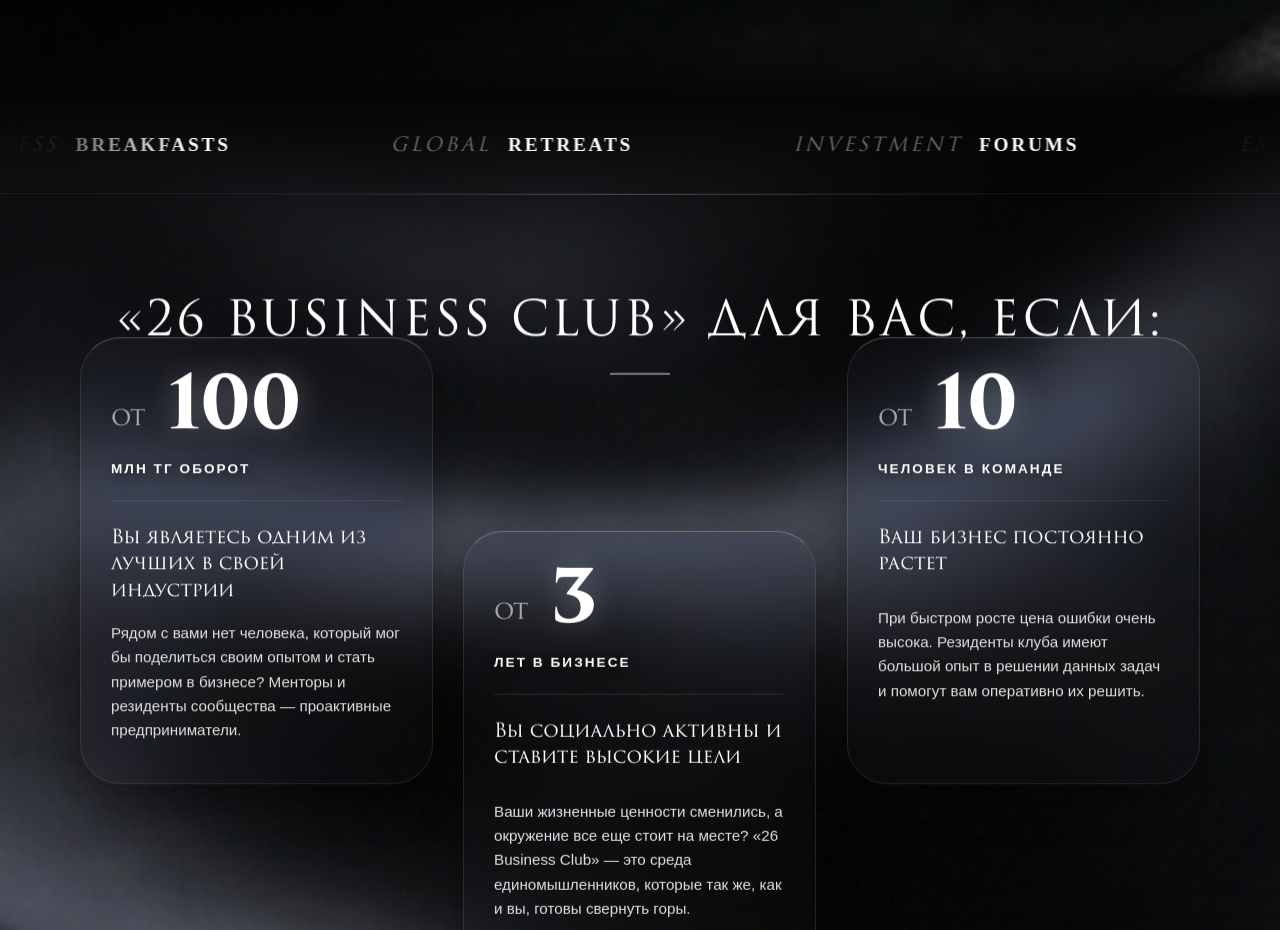
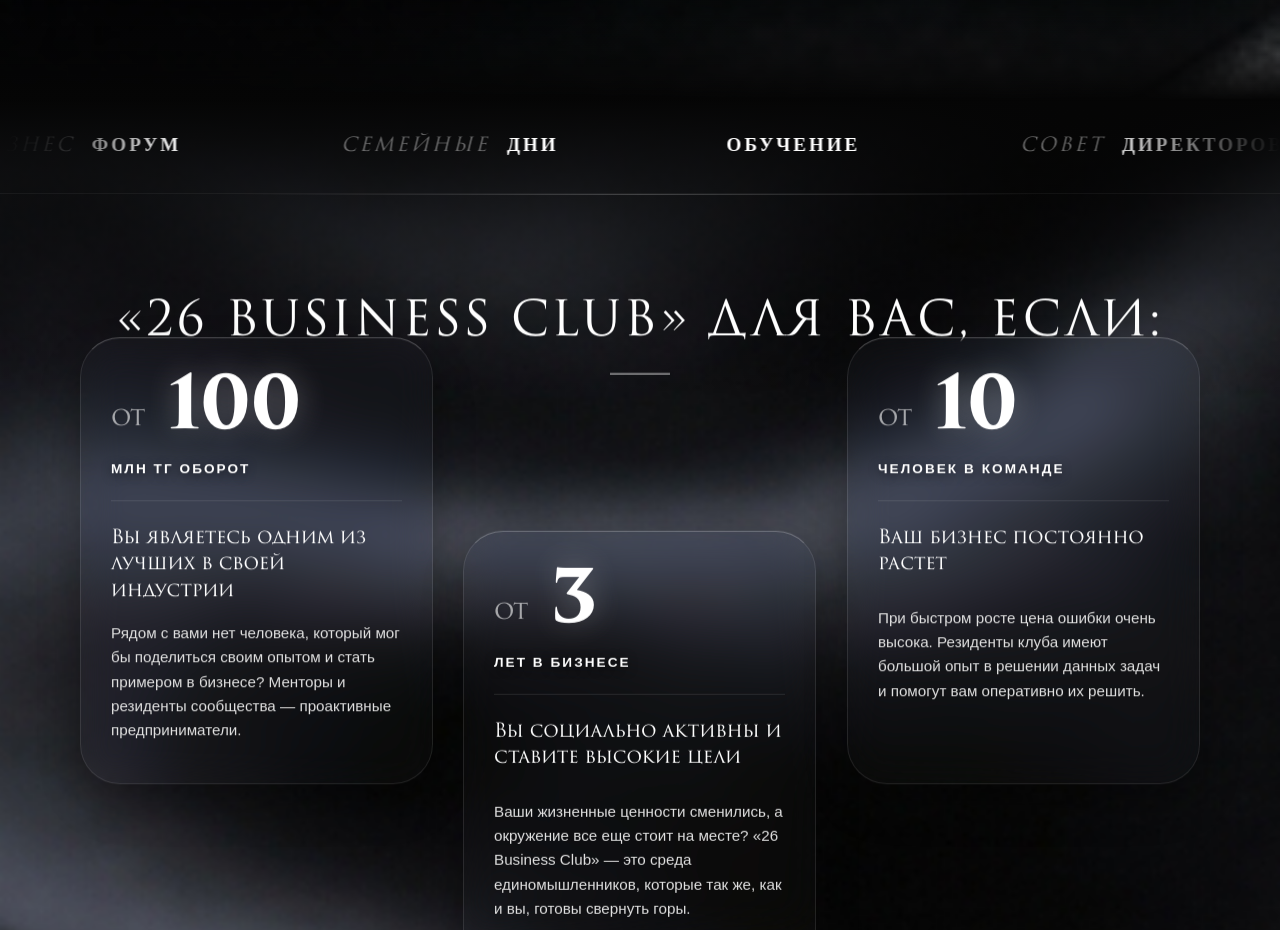
Before and after one commit to tammat11/26deal-site, a React (Vite) app: page / in a window 1280 px wide. Shown: the part 1760-2690 px from the top of the page. Built offline with nearby package versions, Linux system fonts and the light colour scheme; a web font is replaced by a local one.

Commit message:
Update marquee content to custom items v.1.2.6

```diff
--- a/src/components/EventsMarquee.jsx
+++ b/src/components/EventsMarquee.jsx
@@ -18,22 +18,24 @@
             <div className="marquee-content-wrapper">
                 <div className="marquee-track">
                     {/* First copy */}
-                    <div className="marquee-item">Private <span>Dinners</span></div>
-                    <div className="marquee-item">Business <span>Breakfasts</span></div>
-                    <div className="marquee-item">Global <span>Retreats</span></div>
-                    <div className="marquee-item">Investment <span>Forums</span></div>
-                    <div className="marquee-item">Exclusive <span>Workshops</span></div>
-                    <div className="marquee-item">Family <span>Events</span></div>
-                    <div className="marquee-item">Sports <span>Activities</span></div>
+                    <div className="marquee-item">Совет <span>директоров</span></div>
+                    <div className="marquee-item">Бизнес <span>Форум</span></div>
+                    <div className="marquee-item">Семейные <span>дни</span></div>
+                    <div className="marquee-item"><span>Обучение</span></div>
+                    <div className="marquee-item">Совет <span>директоров</span></div>
+                    <div className="marquee-item">Бизнес <span>Форум</span></div>
+                    <div className="marquee-item">Семейные <span>дни</span></div>
+                    <div className="marquee-item"><span>Обучение</span></div>
 
                     {/* Duplicate copy for loop */}
-                    <div className="marquee-item">Private <span>Dinners</span></div>
-                    <div className="marquee-item">Business <span>Breakfasts</span></div>
-                    <div className="marquee-item">Global <span>Retreats</span></div>
-                    <div className="marquee-item">Investment <span>Forums</span></div>
-                    <div className="marquee-item">Exclusive <span>Workshops</span></div>
-                    <div className="marquee-item">Family <span>Events</span></div>
-                    <div className="marquee-item">Sports <span>Activities</span></div>
+                    <div className="marquee-item">Совет <span>директоров</span></div>
+                    <div className="marquee-item">Бизнес <span>Форум</span></div>
+                    <div className="marquee-item">Семейные <span>дни</span></div>
+                    <div className="marquee-item"><span>Обучение</span></div>
+                    <div className="marquee-item">Совет <span>директоров</span></div>
+                    <div className="marquee-item">Бизнес <span>Форум</span></div>
+                    <div className="marquee-item">Семейные <span>дни</span></div>
+                    <div className="marquee-item"><span>Обучение</span></div>
                 </div>
             </div>
             <style>{`
```
